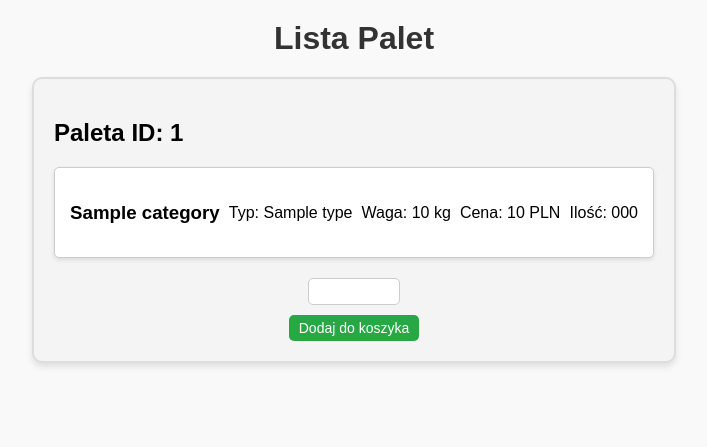
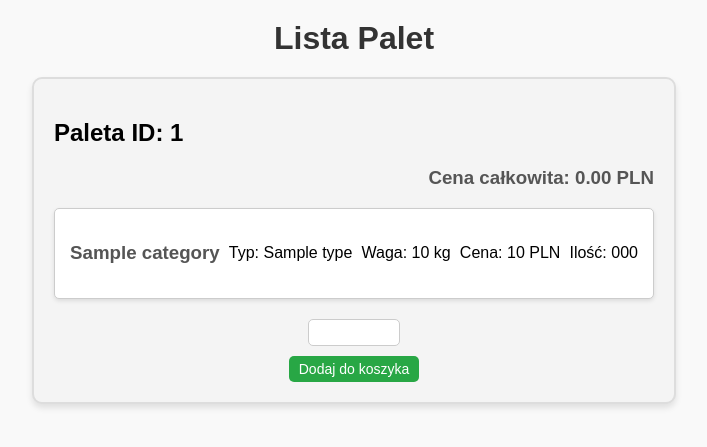
Before and after one commit to SettBacc/Lubella, a Django app: template api/templates/product_list.html in a window 1280 px wide. Shown: the top 447 px of the page, without its empty margins (286-993 px from the left). Run offline with Django 5.2, Linux system fonts and the light colour scheme; the template is opened without the code that fills it: most values are stand-ins (such as "Sample title", 1, 10 or a date in 2020).

Commit message:
cena wyświetla się w /product_list

```diff
--- a/api/models.py
+++ b/api/models.py
@@ -45,7 +45,7 @@ class Product(models.Model):
     category = models.CharField(max_length=20, db_column='CATEGORY')  # VARCHAR2(20)
     type = models.CharField(max_length=15, db_column='TYPE')  # VARCHAR2(15)
     weight = models.IntegerField(db_column='WEIGHT')  # INTEGER
-    price = models.DecimalField(max_digits=5, decimal_places=2, db_column='PRICE')  # NUMBER(3,2)
+    price = models.DecimalField(max_digits=3, decimal_places=2, db_column='PRICE')  # NUMBER(3,2)
 
     class Meta:
         db_table = 'PRODUCTS'  # Odniesienie do tabeli w bazie Oracle
@@ -62,7 +62,7 @@ class Composition(models.Model):
     #PK_id = models.IntegerField(primary_key=True)
     pallet_id = models.IntegerField(primary_key=True, unique=False, db_column='PALLET_ID')  # Klucz obcy do `Storage`
     product_id = models.ForeignKey('Product', on_delete=models.CASCADE, related_name='compositions', db_column='PRODUCT_ID')  # Klucz obcy do `Products`
-    number_of_products = models.IntegerField()
+    number_of_products = models.DecimalField(max_digits=38, decimal_places=0, db_column='NUMBER_OF_PRODUCTS')  # Number(38,0)
 
     class Meta:
         managed = False  # Ustawienie na False oznacza, że Django nie będzie próbowało zarządzać schematem tabeli
--- a/api/static/css/product_list.css
+++ b/api/static/css/product_list.css
@@ -86,3 +86,9 @@ body {
 .product-actions button:hover {
     background-color: #218838;
 }
+
+.pallet-card h3 {
+    text-align: right;
+    color: #555;
+    font-weight: bold;
+}
--- /dev/null
+++ b/api/static/js/product_list.js
@@ -0,0 +1,26 @@
+document.addEventListener("DOMContentLoaded", function () {
+    // Znajdź wszystkie palety
+    const pallets = document.querySelectorAll(".pallet-card");
+
+    pallets.forEach((pallet) => {
+        const palletId = pallet.id.split("-")[1];
+        const products = pallet.querySelectorAll(".product-card");
+
+        let totalPrice = 0;
+
+        products.forEach((product) => {
+            const price = parseFloat(
+                product.querySelector(".product-price").dataset.price
+            );
+            const quantity = parseInt(
+                product.querySelector(".product-quantity").dataset.quantity
+            );
+
+            totalPrice += price * quantity;
+        });
+
+        // Zaktualizuj cenę całkowitą palety
+        const totalPriceElement = document.getElementById(`total-price-${palletId}`);
+        totalPriceElement.textContent = `Cena całkowita: ${totalPrice.toFixed(2)} PLN`;
+    });
+});
--- a/api/templates/product_list.html
+++ b/api/templates/product_list.html
@@ -16,26 +16,27 @@
     <h1 class="title">Lista Palet</h1>
     <div class="pallet-container">
     {% for pallet_id, compositions in grouped_compositions.items %}
-            <div class="pallet-card">
+        <div class="pallet-card" id="pallet-{{ pallet_id }}">
             <h2>Paleta ID: {{ pallet_id }}</h2>
+            <h3 style="text-align: right;" id="total-price-{{ pallet_id }}">Cena całkowita: 0 PLN</h3>
             <div class="product-list">
                 {% for comp in compositions %}
                     <div class="product-card">
                         <h3>{{ comp.product_id.category }}</h3>
                         <p>Typ: {{ comp.product_id.type }}</p>
                         <p>Waga: {{ comp.product_id.weight }} kg</p>
-                            <p>Cena: {{ comp.product_id.price }} PLN</p>
-                            <p>Ilość: {{ comp.number_of_products }}</p>
+                        <p>Cena: <span class="product-price" data-price="{{ comp.product_id.price }}">{{ comp.product_id.price }}</span> PLN</p>
+                        <p>Ilość: <span class="product-quantity" data-quantity="{{ comp.number_of_products }}">{{ comp.number_of_products }}</span></p>
                     </div>
                 {% endfor %}
             </div>
             <div class="product-actions">
-                    <!-- Pole do wpisania ilości dla całej palety -->
                 <input type="number" id="quantity-{{ pallet_id }}" min="1">
                 <button onclick="clearInput('{{ pallet_id }}')">Dodaj do koszyka</button>
             </div>
         </div>
     {% endfor %}
 </div>
+<script src="{% static 'js/product_list.js' %}"></script>
 </body>
 </html>
--- a/api/views.py
+++ b/api/views.py
@@ -137,10 +137,10 @@ def reg(request):
     return render(request, 'registration.html')
 
 def product_list(request):
-    # Pobranie wszystkich rekordów `Composition` z grupowaniem według `pallet_id`
+    # Pobranie wszystkich rekordów Composition z grupowaniem według pallet_id
     compositions = Composition.objects.all().select_related('product_id')
 
-    # Grupowanie danych według `pallet_id`
+    # Grupowanie danych według pallet_id
     grouped_compositions = {}
     for comp in compositions:
         if comp.pallet_id not in grouped_compositions:
```
Lines whose indentation alone changed are shown as unchanged.
